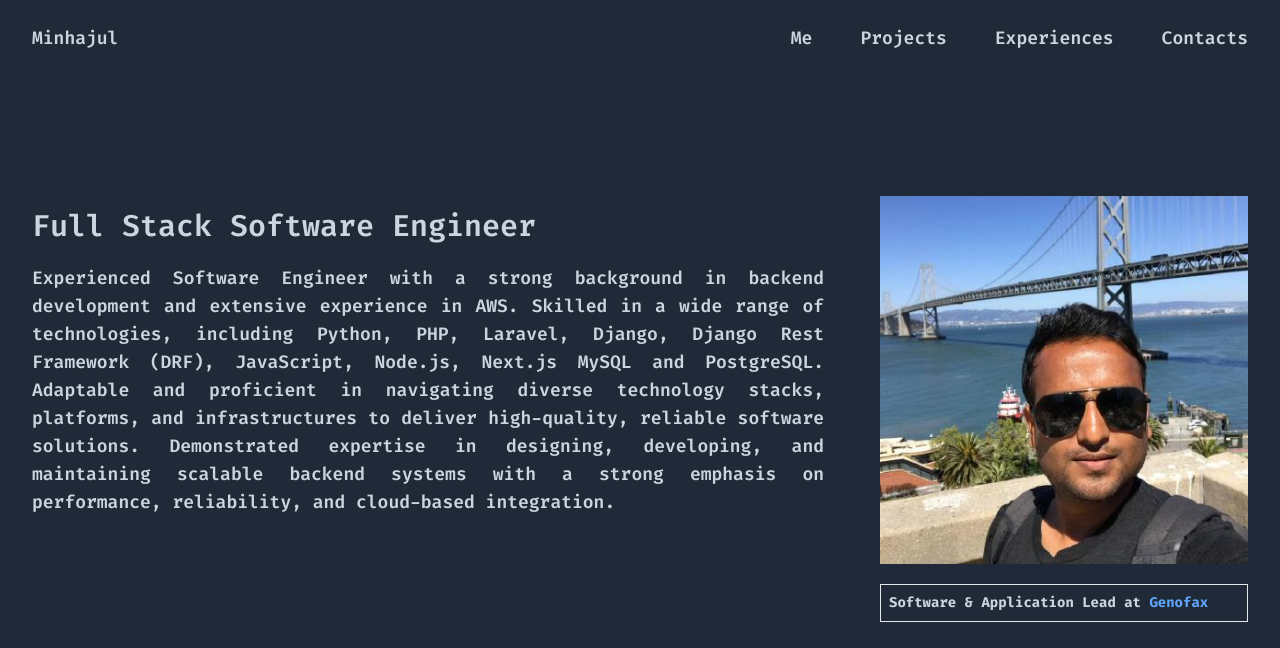
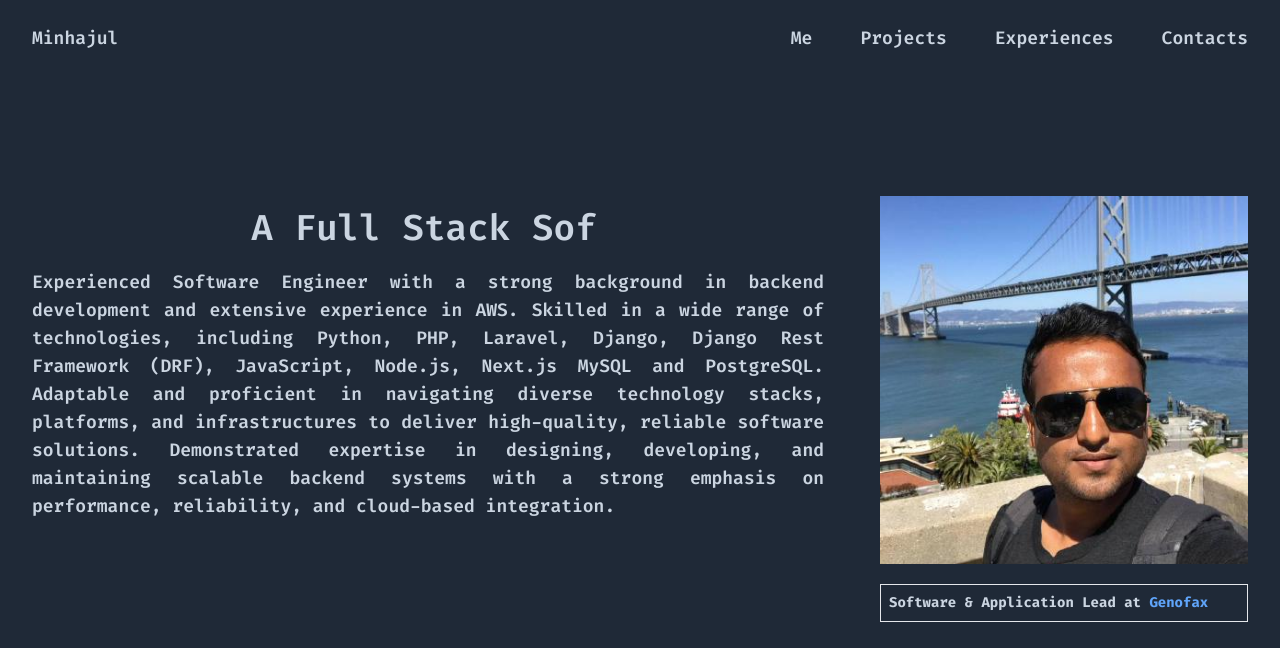
Before and after one commit to minhajul/minhajul.info, a Next.js app: page / in a window 1280 px wide. Shown: the top 648 px of the page. Built offline with nearby package versions, Linux system fonts and the light colour scheme.

Commit message:
#1: Added typewriter

```diff
--- a/package.json
+++ b/package.json
@@ -11,6 +11,7 @@
   "dependencies": {
     "@headlessui/react": "^2.2.7",
     "@heroicons/react": "^2.2.0",
+    "framer-motion": "^12.23.12",
     "next": "15.1.4",
     "react": "^19.0.0",
     "react-dom": "^19.0.0"
--- a/src/app/page.js
+++ b/src/app/page.js
@@ -1,5 +1,6 @@
 import Image from "next/image";
 import Header from "@/components/Header";
+import Typewriter from "@/components/Typewriter";
 
 export default function Home() {
     return (
@@ -9,9 +10,10 @@ export default function Home() {
             <div className="mt-10 lg:mt-24 p-6 lg:px-8 mx-auto max-w-7xl">
                 <div className="grid grid-cols-1 lg:grid-cols-3 gap-14">
                     <div className="col-span-1 lg:col-span-2">
-                        <h2 className="block font-semibold text-slate-300 hover:text-white text-3xl mt-3">
-                            Full Stack Software Engineer
-                        </h2>
+                        <div className="text-center">
+                            <Typewriter></Typewriter>
+                        </div>
+
                         <p className="mt-3 text-justify text-lg font-semibold text-slate-300 hover:text-white sm:mt-5">
                             {"Experienced Software Engineer with a strong background in backend development and extensive experience in AWS. Skilled in a wide range of technologies, including Python, PHP, Laravel, Django, Django Rest Framework (DRF), JavaScript, Node.js, Next.js MySQL and PostgreSQL. Adaptable and proficient in navigating diverse technology stacks, platforms, and infrastructures to deliver high-quality, reliable software solutions. Demonstrated expertise in designing, developing, and maintaining scalable backend systems with a strong emphasis on performance, reliability, and cloud-based integration."}
                         </p>
--- /dev/null
+++ b/src/components/Typewriter.js
@@ -0,0 +1,51 @@
+'use client'
+
+import {AnimatePresence, motion} from "framer-motion"
+import {useEffect, useState} from "react";
+
+const sentences = [
+    "Hello, I am Minhajul 👋",
+    "A Full Stack Software Engineer!",
+    "DevOps Enthusiast!",
+]
+
+export default function Typewriter() {
+    const [index, setIndex] = useState(0)
+    const [displayText, setDisplayText] = useState("")
+
+    useEffect(() => {
+        const currentSentence = sentences[index]
+        let i = 0
+        const interval = setInterval(() => {
+            setDisplayText(currentSentence.slice(0, i + 1))
+            i++
+            if (i === currentSentence.length) {
+                clearInterval(interval)
+                // Wait 1.5s then show next sentence
+                setTimeout(() => {
+                    setIndex((prev) => (prev + 1) % sentences.length)
+                    setDisplayText("")
+                }, 1500)
+            }
+        }, 100) // typing speed per character
+
+        return () => clearInterval(interval)
+    }, [index])
+
+    return (
+        <div className="font-semibold text-slate-300 hover:text-white text-4xl mt-3">
+            <AnimatePresence mode="wait">
+                <motion.span
+                    key={index}
+                    initial={{ opacity: 0 }}
+                    animate={{ opacity: 1 }}
+                    exit={{ opacity: 0 }}
+                    transition={{ duration: 0.3 }}
+                >
+                    {displayText}
+                    <span className="inline-block w-1 bg-white ml-1 animate-blink"></span>
+                </motion.span>
+            </AnimatePresence>
+        </div>
+    )
+}
```
Also changed, not shown: 1 other file (tests, documents, lock files or other folders).
